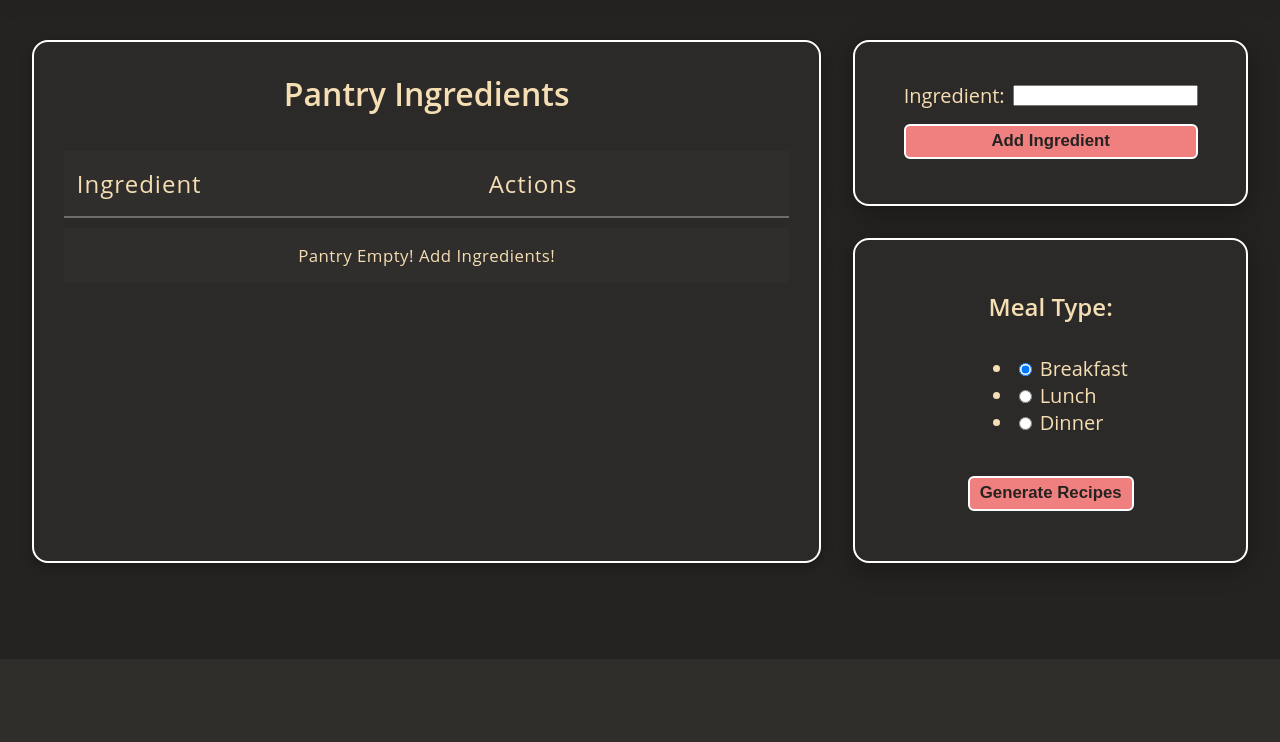
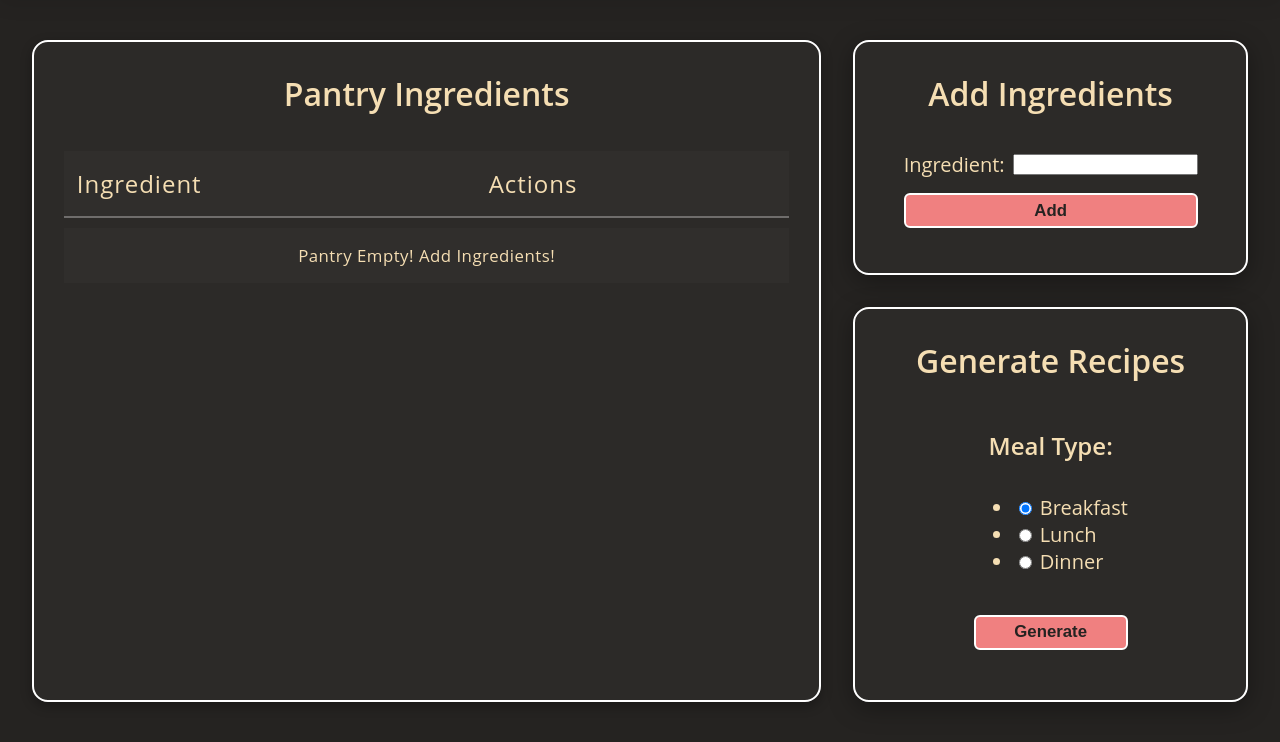
Before and after one commit to loganpinel06/PantryAI, a Flask app: page /pantry in a window 1280 px wide. Shown: the part 141-883 px from the top of the page. Before the commit the page ends 726 px from the top, so only its background shows below. Run offline with Flask 3, Linux system fonts and the light colour scheme; the visitor is signed in with stand-in values (Sample User, id 1); data that the repository does not hold is empty.

Commit message:
Added titles to each container in pantry.html and styled them accordingly and also updated the submit button text for the forms

```diff
--- a/app/forms.py
+++ b/app/forms.py
@@ -28,7 +28,7 @@ class PantryForm(FlaskForm):
     #ingredient field with a data required validator
     ingredient = StringField('Ingredient: ', id='ingredient-input', validators=[DataRequired()])
     #submit button
-    submit = SubmitField('Add Ingredient', id='submit-button')
+    submit = SubmitField('Add', id='submit-button')
 
 #create a form class for generating recipes
 class GenerateRecipesForm(FlaskForm):
@@ -38,4 +38,4 @@ class GenerateRecipesForm(FlaskForm):
     meal_type = RadioField('Meal Type: ', choices=[('breakfast', 'Breakfast'), ('lunch', 'Lunch'), ('dinner', 'Dinner')],
                             validators=[DataRequired()], default='breakfast')
     #submit button
-    submit = SubmitField('Generate Recipes', id='meal-type-submit')
+    submit = SubmitField('Generate', id='meal-type-submit')
--- a/app/static/CSS/styles.css
+++ b/app/static/CSS/styles.css
@@ -144,6 +144,13 @@ header nav ul li a#logoutlink:hover {
   }
 }
 
+h2.container-title {
+  text-align: center;
+  font-size: 2rem;
+  font-weight: 600;
+  margin-top: 0;
+}
+
 .tabledata {
   grid-area: table;
   display: flex;
@@ -156,12 +163,6 @@ header nav ul li a#logoutlink:hover {
   padding: 30px;
   box-shadow: 0 4px 12px rgba(0, 0, 0, 0.3);
   background-color: rgba(255, 255, 255, 0.03);
-}
-.tabledata h2 {
-  text-align: center;
-  font-size: 2rem;
-  font-weight: 600;
-  margin-top: 0;
 }
 .tabledata table {
   width: 100%;
--- a/app/static/CSS/styles.scss
+++ b/app/static/CSS/styles.scss
@@ -208,6 +208,14 @@ header {
     }
 }
 
+//target the h2 elements with the class .container-title to style all container titles
+h2.container-title {
+    text-align: center;
+    font-size: 2rem;
+    font-weight: 600;
+    margin-top: 0;
+}
+
 //pantry.html .tabledata styles
 .tabledata {
     //grid area assignment
@@ -228,14 +236,6 @@ header {
     //enhanced visual effects
     box-shadow: 0 4px 12px rgba(0, 0, 0, 0.3);
     background-color: rgba(255, 255, 255, 0.03);
-
-    //target the h2 title
-    h2 {
-        text-align: center;
-        font-size: 2rem;
-        font-weight: 600;
-        margin-top: 0;
-    }
 
     //target the table element
     table {
@@ -335,6 +335,9 @@ header {
     //enhanced visual effects
     background: rgba(255, 255, 255, 0.03);
     box-shadow: 0 6px 24px rgba(0, 0, 0, 0.35);
+
+    //target the h2
+
 
     //target the form rows
     .form-row {
--- a/app/templates/main/pantry.html
+++ b/app/templates/main/pantry.html
@@ -21,7 +21,7 @@
 <div class="pantry-layout">
     <!-- Pantry Table (Left Side) -->
     <div class="tabledata">
-        <h2>Pantry Ingredients</h2>
+        <h2 class="container-title">Pantry Ingredients</h2>
         <table>
             <thead>
                 <th>Ingredient</th>
@@ -44,6 +44,7 @@
     <div class="forms-section">
         <!-- Pantry Form -->
         <div class="pantry_form">
+            <h2 class="container-title">Add Ingredients</h2>
             <form id="pantry-form" method="POST">
                 <!-- CSRF Token for security and other hidden elements -->
                 {{ pantry_form.hidden_tag() }}
@@ -63,6 +64,7 @@
         <!-- Recipe Generation Section -->
         <!-- Generate Recipes Form -->
         <div class="generate_recipes_form">
+            <h2 class="container-title">Generate Recipes</h2>
             <form id="generate-recipes-form" method="POST">
                 <!-- CSRF Token for security and other hidden elements -->
                 {{ recipe_form.hidden_tag() }}
```
Also changed, not shown: 1 other file.
